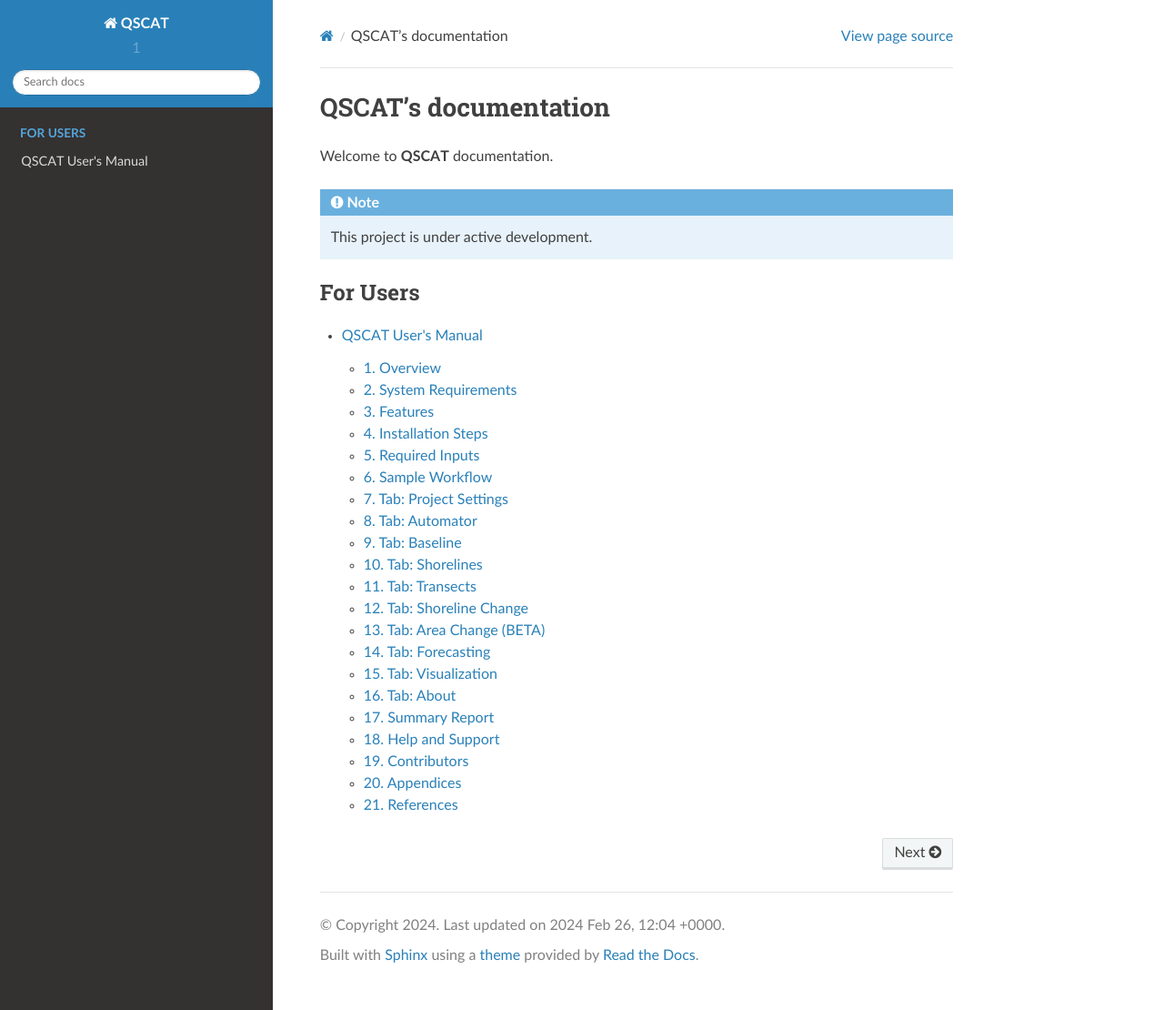
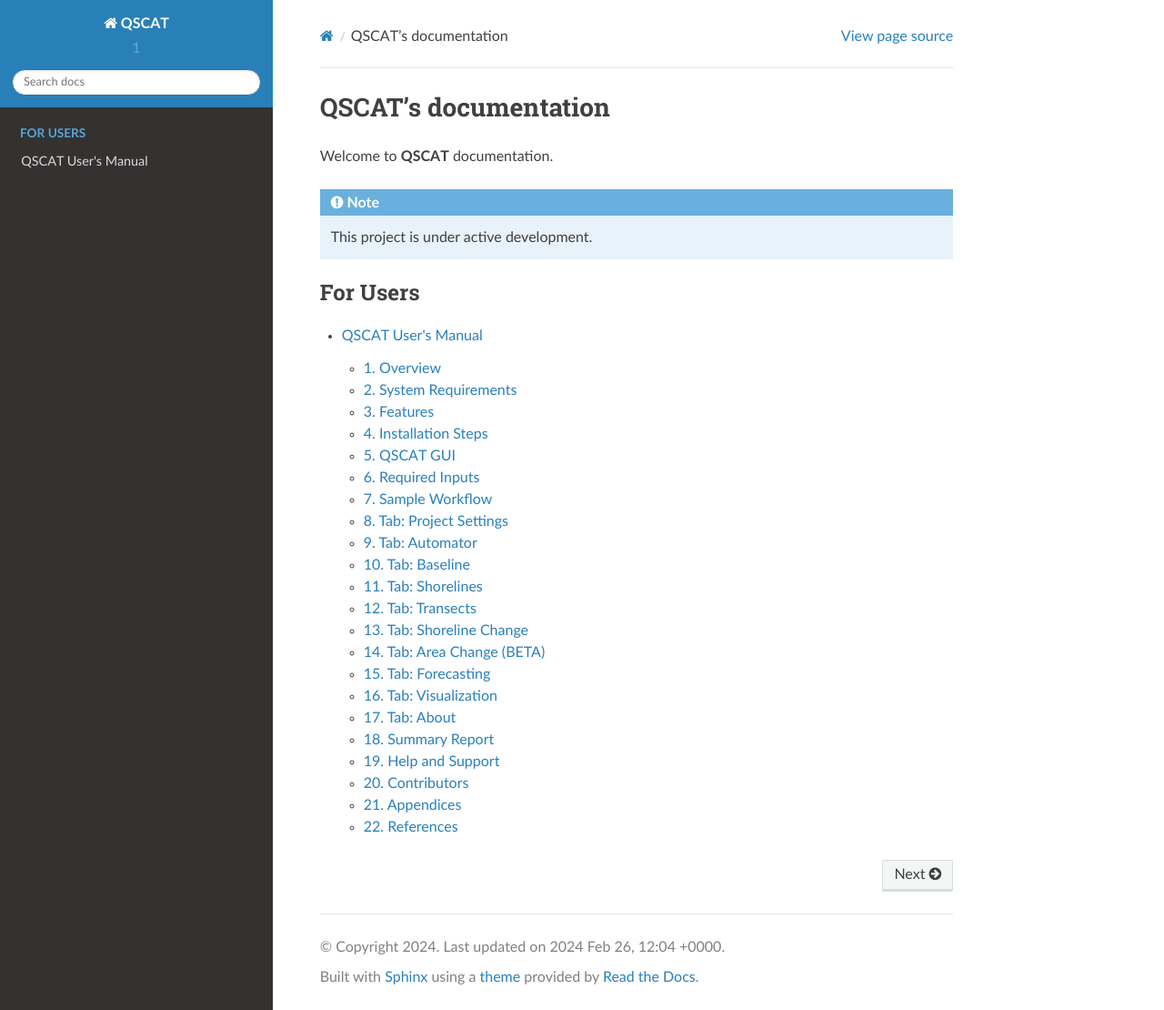
Before and after one commit to upmsi-coaster/qscat-docs, a Sphinx documentation site: the page built from docs/source/index.rst, in a window 1280 px wide and 1110 px high. Shown: the whole window at 91% size. Built offline with Sphinx 7.4.7 and the Read the Docs theme 2.0.0, drawn with Linux system fonts in a browser that asks for light colours.

Commit message:
Add qscat gui

```diff
--- a/docs/source/users_manual/index.rst
+++ b/docs/source/users_manual/index.rst
@@ -11,6 +11,7 @@
    introduction/system_requirements
    introduction/features
    introduction/installation_steps
+   introduction/qscat_gui
    plugin/required_inputs
    plugin/sample_workflow
    tabs/project_settings
--- /dev/null
+++ b/docs/source/users_manual/introduction/qscat_gui.rst
@@ -0,0 +1,7 @@
+.. _intro_qscat_gui:
+
+*********
+QSCAT GUI
+*********
+
+xx
```
